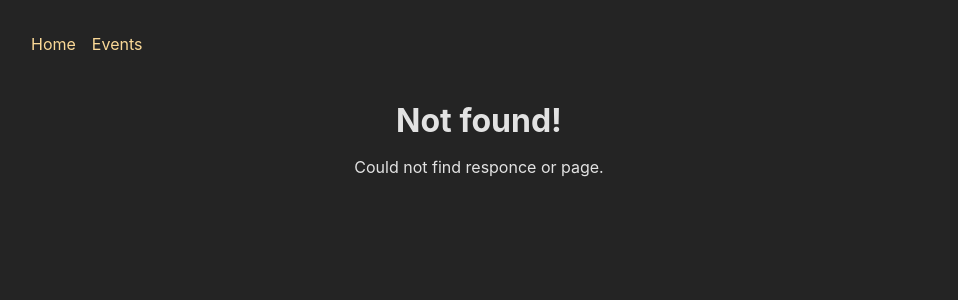
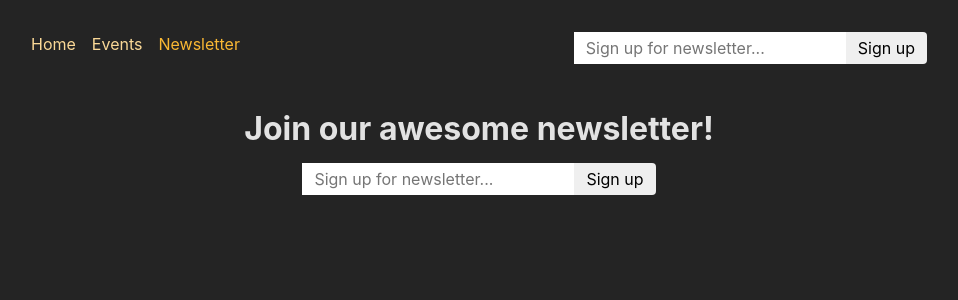
Before and after one commit to Matatov1989/React-Event-App, a React (Create React App) app in the folder frontend/: page /newsletter in a window 1280 px wide. Before the commit this address had no page. Shown: the top 300 px of the page, without its empty margins (161-1119 px from the left). Built offline with nearby package versions, Linux system fonts and the light colour scheme.

Commit message:
deferring data fetching with defer()

```diff
--- a/frontend/src/App.js
+++ b/frontend/src/App.js
@@ -1,67 +1,70 @@
-// Challenge / Exercise
-
-// 1. Add five new (dummy) page components (content can be simple <h1> elements)
-//    - HomePage
-//    - EventsPage
-//    - EventDetailPage
-//    - NewEventPage
-//    - EditEventPage
-// 2. Add routing & route definitions for these five pages
-//    - / => HomePage
-//    - /events => EventsPage
-//    - /events/<some-id> => EventDetailPage
-//    - /events/new => NewEventPage
-//    - /events/<some-id>/edit => EditEventPage
-// 3. Add a root layout that adds the <MainNavigation> component above all page components
-// 4. Add properly working links to the MainNavigation
-// 5. Ensure that the links in MainNavigation receive an "active" class when active
-// 6. Output a list of dummy events to the EventsPage
-//    Every list item should include a link to the respective EventDetailPage
-// 7. Output the ID of the selected event on the EventDetailPage
-// BONUS: Add another (nested) layout route that adds the <EventNavigation> component above all /events... page components
-
 import { RouterProvider, createBrowserRouter } from 'react-router-dom';
 
+import EditEventPage from './pages/EditEvent';
+import ErrorPage from './pages/Error';
+import EventDetailPage, {
+  loader as eventDetailLoader,
+  action as deleteEventAction
+} from './pages/EventDetails';
+import EventsPage, { loader as eventsLoader } from './pages/Events';
+import EventsRootLayout from './pages/EventsRoot';
 import HomePage from './pages/Home';
-import EventsPage, { loader as eventsLoader } from './pages/Events';
-import EventDitailPage, { loader as eventDetailLoader, action as deleteEvent } from './pages/EventDetails';
 import NewEventPage from './pages/NewEvent';
-import EditEventPage from './pages/EditEvent';
 import RootLayout from './pages/Root';
-import EventsRootLayout from './pages/EventsRoot';
-import ErrorPage from './pages/Error';
 import { action as manipulateEventAction } from './components/EventForm';
+import NewsletterPage, { action as newsletterAction } from './pages/Newsletter';
 
 const router = createBrowserRouter([
-  { path: '/', element: <RootLayout />,
+  {
+    path: '/',
+    element: <RootLayout />,
     errorElement: <ErrorPage />,
     children: [
       { index: true, element: <HomePage /> },
-      { path: 'events', element: <EventsRootLayout />,
+      {
+        path: 'events',
+        element: <EventsRootLayout />,
         children: [
           {
             index: true,
             element: <EventsPage />,
-            loader: eventsLoader
+            loader: eventsLoader,
           },
           {
             path: ':eventId',
             id: 'event-detail',
             loader: eventDetailLoader,
             children: [
-              { index: true, element: <EventDitailPage />, action: deleteEvent },
-              { path: 'edit', element: <EditEventPage />, action: manipulateEventAction },
-            ]
+              {
+                index: true,
+                element: <EventDetailPage />,
+                action: deleteEventAction,
+              },
+              {
+                path: 'edit',
+                element: <EditEventPage />,
+                action: manipulateEventAction,
+              },
+            ],
           },
-          { path: 'new', element: <NewEventPage />, action: manipulateEventAction },
-        ]
+          {
+            path: 'new',
+            element: <NewEventPage />,
+            action: manipulateEventAction,
+          },
+        ],
       },
-    ]
+      {
+        path: 'newsletter',
+        element: <NewsletterPage />,
+        action: newsletterAction,
+      },
+    ],
   },
 ]);
 
 function App() {
-  return <RouterProvider router={router}></RouterProvider>;
+  return <RouterProvider router={router} />;
 }
 
 export default App;
--- a/frontend/src/components/MainNavigation.js
+++ b/frontend/src/components/MainNavigation.js
@@ -1,6 +1,7 @@
 import { NavLink } from 'react-router-dom';
 
 import classes from './MainNavigation.module.css';
+import NewsletterSignup from './NewsletterSignup';
 
 function MainNavigation() {
   return (
@@ -8,13 +9,39 @@ function MainNavigation() {
       <nav>
         <ul className={classes.list}>
           <li>
-            <NavLink to="/" className={({isActive}) => isActive ? classes.active : undefined} end>Home</NavLink>
+            <NavLink
+              to="/"
+              className={({ isActive }) =>
+                isActive ? classes.active : undefined
+              }
+              end
+            >
+              Home
+            </NavLink>
           </li>
           <li>
-            <NavLink to="/events" className={({isActive}) => isActive ? classes.active : undefined}>Events</NavLink>
+            <NavLink
+              to="/events"
+              className={({ isActive }) =>
+                isActive ? classes.active : undefined
+              }
+            >
+              Events
+            </NavLink>
+          </li>
+          <li>
+            <NavLink
+              to="/newsletter"
+              className={({ isActive }) =>
+                isActive ? classes.active : undefined
+              }
+            >
+              Newsletter
+            </NavLink>
           </li>
         </ul>
       </nav>
+      <NewsletterSignup />
     </header>
   );
 }
--- /dev/null
+++ b/frontend/src/components/NewsletterSignup.js
@@ -0,0 +1,28 @@
+import { useFetcher } from 'react-router-dom';
+
+import classes from './NewsletterSignup.module.css';
+import { useEffect } from 'react';
+
+function NewsletterSignup() {
+  const fetcher = useFetcher();
+  const { data, state } = fetcher;
+
+  useEffect(() => {
+    if (state === 'idle' && data && data.message) {
+      window.alert(data.message);
+    }
+  }, [data, state]);
+
+  return (
+    <fetcher.Form method="post" action='/newsletter' className={classes.newsletter}>
+      <input
+        type="email"
+        placeholder="Sign up for newsletter..."
+        aria-label="Sign up for newsletter"
+      />
+      <button>Sign up</button>
+    </fetcher.Form>
+  );
+}
+
+export default NewsletterSignup;
--- /dev/null
+++ b/frontend/src/components/NewsletterSignup.module.css
@@ -0,0 +1,18 @@
+.newsletter input,
+.newsletter button {
+  font: inherit;
+  padding: 0.25rem 0.75rem;
+  border-radius: 0;
+  border: none;
+}
+
+.newsletter button {
+  border-top-right-radius: 4px;
+  border-bottom-right-radius: 4px;
+  cursor: pointer;
+}
+
+.newsletter button:hover {
+  background-color: var(--color-primary-300);
+  color: var(--color-gray-800);
+}
--- a/frontend/src/pages/Events.js
+++ b/frontend/src/pages/Events.js
@@ -1,23 +1,23 @@
-import { json, useLoaderData } from 'react-router-dom';
+import { json, useLoaderData, defer, Await } from 'react-router-dom';
 
 import EventsList from '../components/EventsList';
+import { Suspense } from 'react';
 
 function EventsPage() {
-    const data = useLoaderData();
-
-    // if (data.isError) {
-    //     return <p>{data.message}</p>
-    // }
-    const events = data.events;
+    const { events } = useLoaderData();
 
     return (
-        <EventsList events={events} />
+        <Suspense fallback={<p style={{textAlign: 'center'}}>Loading...</p>}>
+            <Await resolve={events}>
+                {(loadedEvents) => <EventsList events={loadedEvents} />}
+            </Await>
+        </Suspense>
     );
 }
 
 export default EventsPage;
 
-export async function loader() {
+async function loadEvents() {
     const response = await fetch('http://localhost:8080/events');
 
     if (!response.ok) {
@@ -30,6 +30,13 @@ export async function loader() {
 
         return json({message: 'Could not fetch events'}, { status: 500 });
     } else {
-        return response;
+        const resData = await response.json();
+        return resData.events;
     }
 }
+
+export function loader() {
+   return defer({
+    events: loadEvents()
+   });
+}
--- /dev/null
+++ b/frontend/src/pages/Newsletter.js
@@ -0,0 +1,21 @@
+import NewsletterSignup from '../components/NewsletterSignup';
+import PageContent from '../components/PageContent';
+
+function NewsletterPage() {
+  return (
+    <PageContent title="Join our awesome newsletter!">
+      <NewsletterSignup />
+    </PageContent>
+  );
+}
+
+export default NewsletterPage;
+
+export async function action({ request }) {
+  const data = await request.formData();
+  const email = data.get('email');
+
+  // send to backend newsletter server ...
+  console.log(email);
+  return { message: 'Signup successful!' };
+}
```
